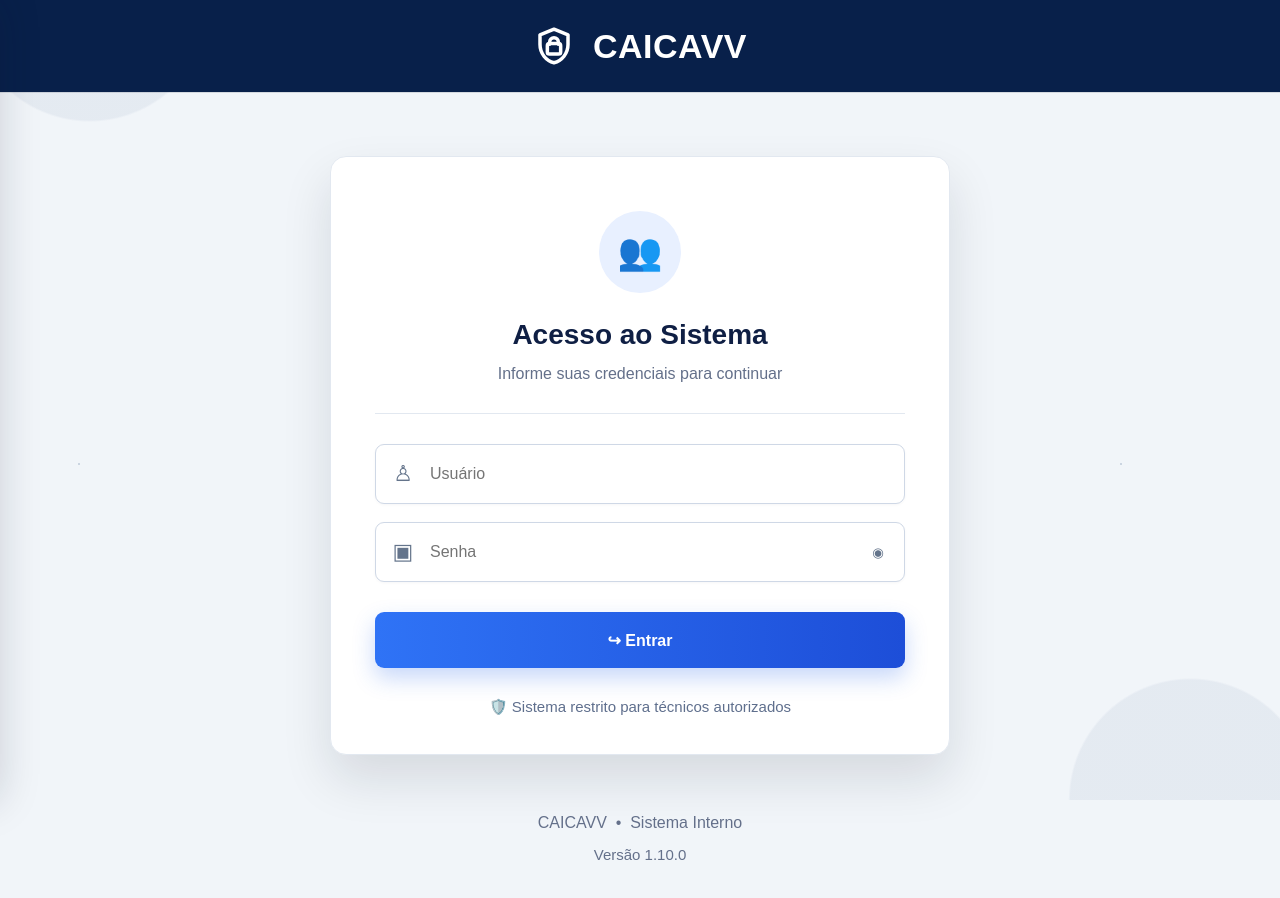
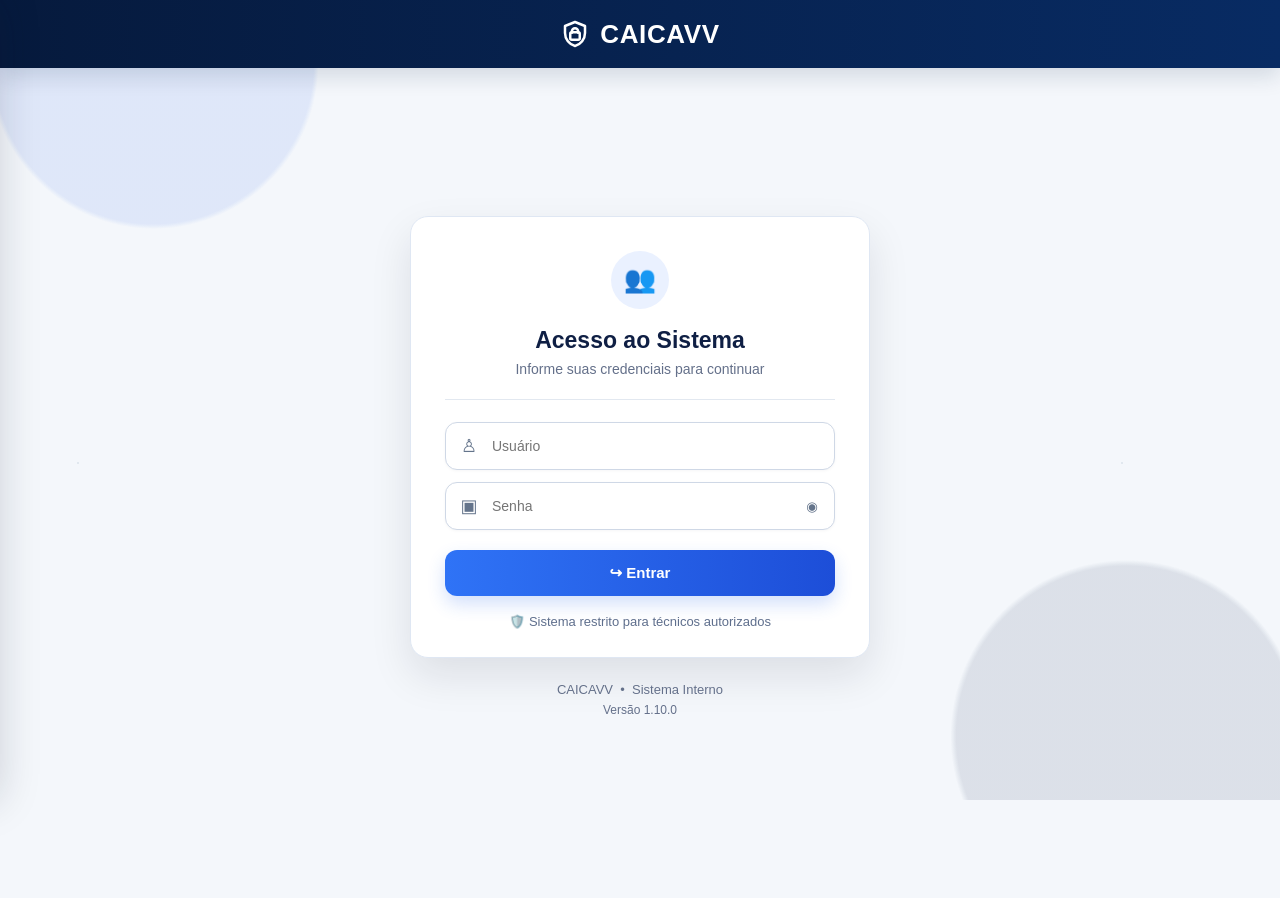
Before and after one commit to lucasmauricio19/CAICAVVSS, a plain HTML site: page index.html in a window 1280 px wide. After the commit the page ends 854 px from the top, so only its background shows below. Drawn offline with Linux system fonts and the light colour scheme.

Commit message:
melhora do layout

```diff
--- a/index.html
+++ b/index.html
@@ -250,6 +250,29 @@ body.sem-relatorios .icone-menu-topo,body.sem-relatorios #menuLateral,body.sem-r
 @media(max-width:900px){.v10-meta{grid-template-columns:1fr 1fr!important;}}
 @media(max-width:650px){body.modo-app .app-container{width:100%!important;padding:12px!important;}.v10-meta{grid-template-columns:1fr!important;}.v10-actions button{min-width:0!important;}}
 
+
+/* ===== V11.1: login mais compacto e profissional ===== */
+body:not(.modo-app){background:#f4f7fb!important;}
+body:not(.modo-app)::before{background:radial-gradient(circle at 12% 8%, rgba(37,99,235,.10) 0 160px, transparent 165px),radial-gradient(circle at 88% 92%, rgba(8,32,74,.10) 0 170px, transparent 176px)!important;}
+body:not(.modo-app)::after{opacity:.45!important;background-size:16px 16px!important;}
+body:not(.modo-app) .topo-login{height:68px!important;background:linear-gradient(90deg,#061a3d,#082b63)!important;box-shadow:0 8px 22px rgba(8,32,74,.14)!important;}
+body:not(.modo-app) .marca-caicavv{font-size:26px!important;gap:10px!important;letter-spacing:.6px!important;}
+body:not(.modo-app) .marca-icone,body:not(.modo-app) .marca-icone svg{width:30px!important;height:30px!important;}
+body:not(.modo-app) .login-container{min-height:calc(100vh - 68px)!important;padding:34px 18px 20px!important;justify-content:center!important;}
+body:not(.modo-app) .login-card{max-width:460px!important;padding:34px 34px 28px!important;border-radius:18px!important;border:1px solid #dfe7f3!important;box-shadow:0 18px 42px rgba(15,23,42,.10)!important;}
+body:not(.modo-app) .login-avatar{width:58px!important;height:58px!important;margin-bottom:18px!important;font-size:26px!important;background:#eaf1ff!important;}
+body:not(.modo-app) .login-card h3{font-size:23px!important;line-height:1.15!important;}
+body:not(.modo-app) .login-subtitulo{font-size:14px!important;margin-top:8px!important;}
+body:not(.modo-app) .login-linha{margin:22px 0!important;}
+body:not(.modo-app) .campo-login{height:46px!important;margin-top:12px!important;border-radius:12px!important;}
+body:not(.modo-app) .campo-login span{width:46px!important;flex-basis:46px!important;font-size:18px!important;}
+body:not(.modo-app) .campo-login input{height:44px!important;font-size:14px!important;}
+body:not(.modo-app) .btn-olho{width:44px!important;min-width:44px!important;}
+body:not(.modo-app) .btn-login{height:46px!important;margin-top:20px!important;border-radius:12px!important;font-size:15px!important;box-shadow:0 8px 18px rgba(37,99,235,.20)!important;}
+body:not(.modo-app) .login-rodape{margin-top:18px!important;font-size:13px!important;}
+body:not(.modo-app) .login-versao{margin-top:22px!important;font-size:13px!important;line-height:1.55!important;}
+body:not(.modo-app) .login-versao span{font-size:12px!important;}
+@media(max-width:700px){body:not(.modo-app) .topo-login{height:62px!important;}body:not(.modo-app) .marca-caicavv{font-size:23px!important;}body:not(.modo-app) .login-container{min-height:calc(100vh - 62px)!important;padding:24px 14px 18px!important;}body:not(.modo-app) .login-card{padding:28px 20px 24px!important;}}
 </style>
 </head>
 
```
